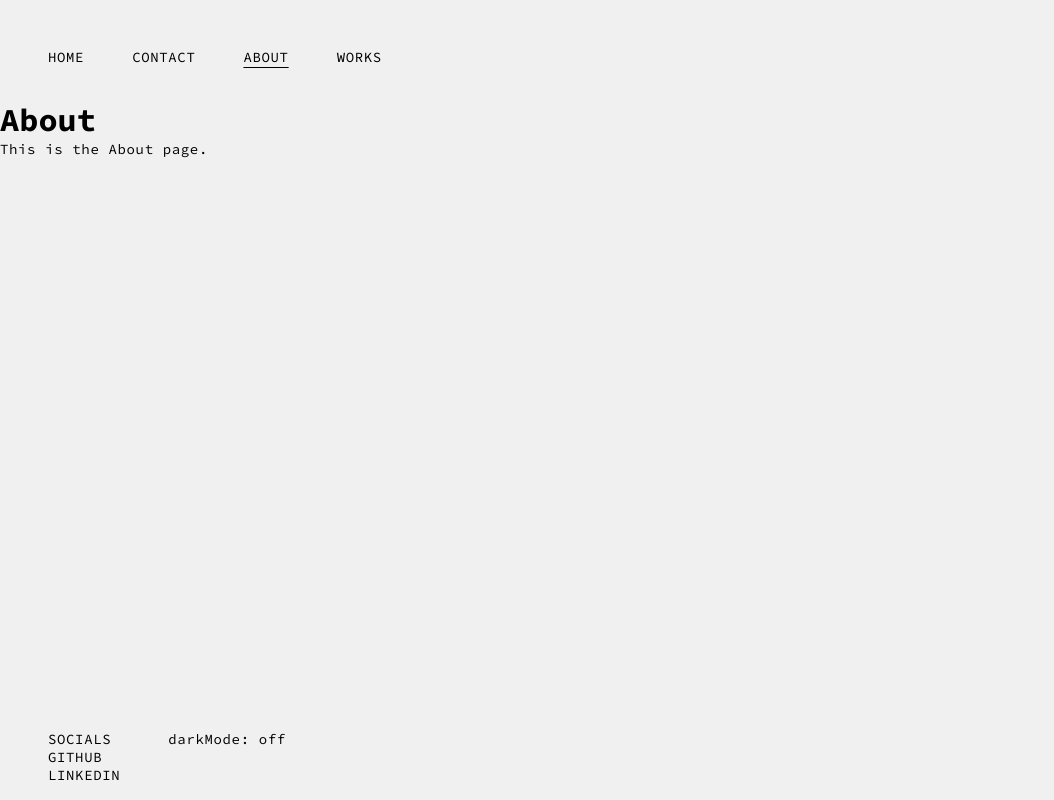
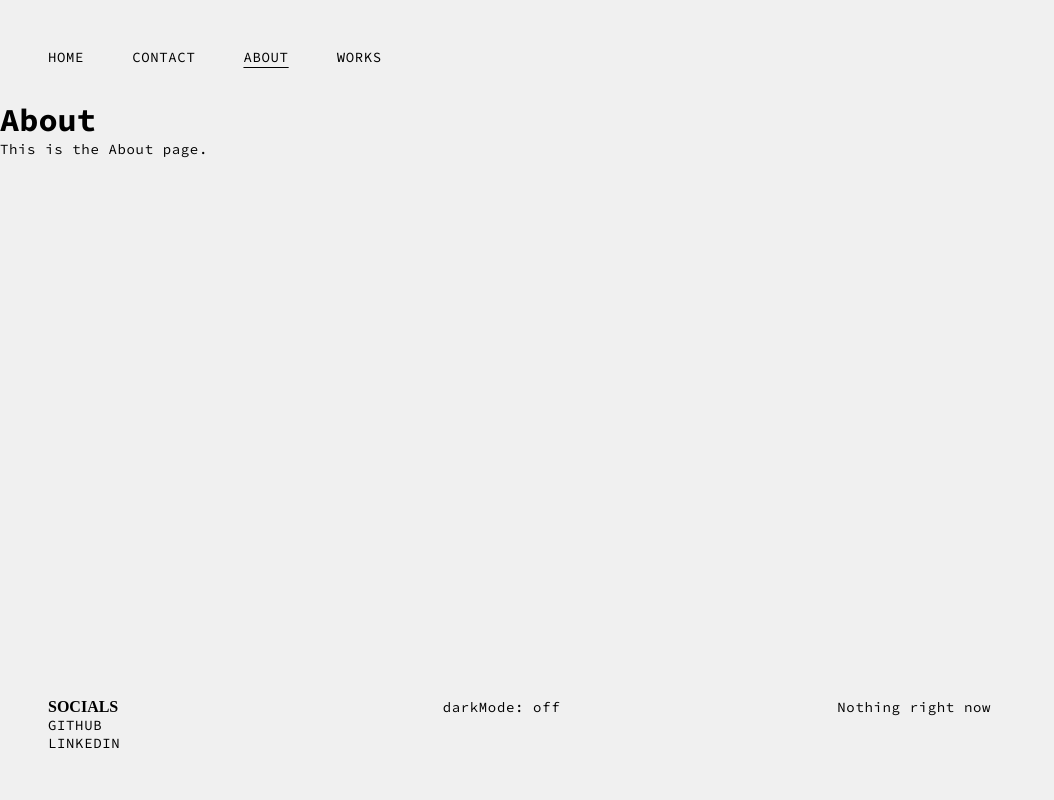
Before and after one commit to feliciawillnas/myportfolio, a React (Vite) app: page /about in a window 1280 px wide. Shown: the whole page, without its empty margins (0-1054 px from the left). Built offline with nearby package versions, Linux system fonts and the light colour scheme.

Commit message:
footer grid, links and hovers

```diff
--- a/src/components/Footer.jsx
+++ b/src/components/Footer.jsx
@@ -4,16 +4,23 @@ import styled from "styled-components";
 export default function Footer({ toggleTheme, isDarkMode }) {
   return (
     <Main>
-      <FlexedDiv>
+      <Grid>
         <Socials>
-          <p>socials</p>
-          <p>gitHub</p>
-          <p>linkedIn</p>
+          <h4>socials</h4>
+          <ul>
+            <li>
+              <a href="/">github</a>
+            </li>
+            <li>
+              <a href="/">linkedin</a>
+            </li>
+          </ul>
         </Socials>
-        <p onClick={toggleTheme}>
-          {isDarkMode ? "darkMode: on " : "darkMode: off"}
-        </p>
-      </FlexedDiv>
+        <DarkmodeToggle onClick={toggleTheme}>
+          <p>darkMode:{isDarkMode ? " on " : " off"}</p>
+        </DarkmodeToggle>
+        <p>Nothing right now</p>
+      </Grid>
     </Main>
   );
 }
@@ -21,14 +28,65 @@ export default function Footer({ toggleTheme, isDarkMode }) {
 const Main = styled.footer`
   position: absolute;
   bottom: 0;
-  padding: 0rem 3rem 1rem 3rem;
+  width: 100%;
+  padding: 3rem;
+
+  @media (max-width: 768px) {
+    padding: 1.1rem;
+  }
+
+  li {
+    :hover {
+      background-color: ${({ theme }) => theme.secondary};
+      color: ${({ theme }) => theme.primary};
+    }
+
+    &.active {
+      text-decoration: underline;
+      text-underline-offset: 5px;
+    }
+  }
+
+  a {
+    display: block;
+  }
 `;
 
-const FlexedDiv = styled.div`
-  display: flex;
-  gap: 3rem;
+const Grid = styled.div`
+  display: grid;
+  grid-template-columns: 1fr 1fr 1fr;
+  grid-auto-columns: 1fr;
 `;
 
 const Socials = styled.div`
+  display: flex;
+  flex-direction: column;
+  width: 100%;
   text-transform: uppercase;
 `;
+
+// const DarkmodeToggle = styled.button`
+//   background: green;
+//   cursor: pointer;
+//   border: none;
+//   height: fit-content;
+//   display: flex;
+//   width: 100%;
+
+//   :hover {
+//     background-color: ${({ theme }) => theme.secondary};
+//     color: ${({ theme }) => theme.primary};
+//   }
+// `;
+
+const DarkmodeToggle = styled.div`
+  cursor: pointer;
+  border: none;
+  height: fit-content;
+  width: 100%;
+
+  :hover {
+    background-color: ${({ theme }) => theme.secondary};
+    color: ${({ theme }) => theme.primary};
+  }
+`;
```
